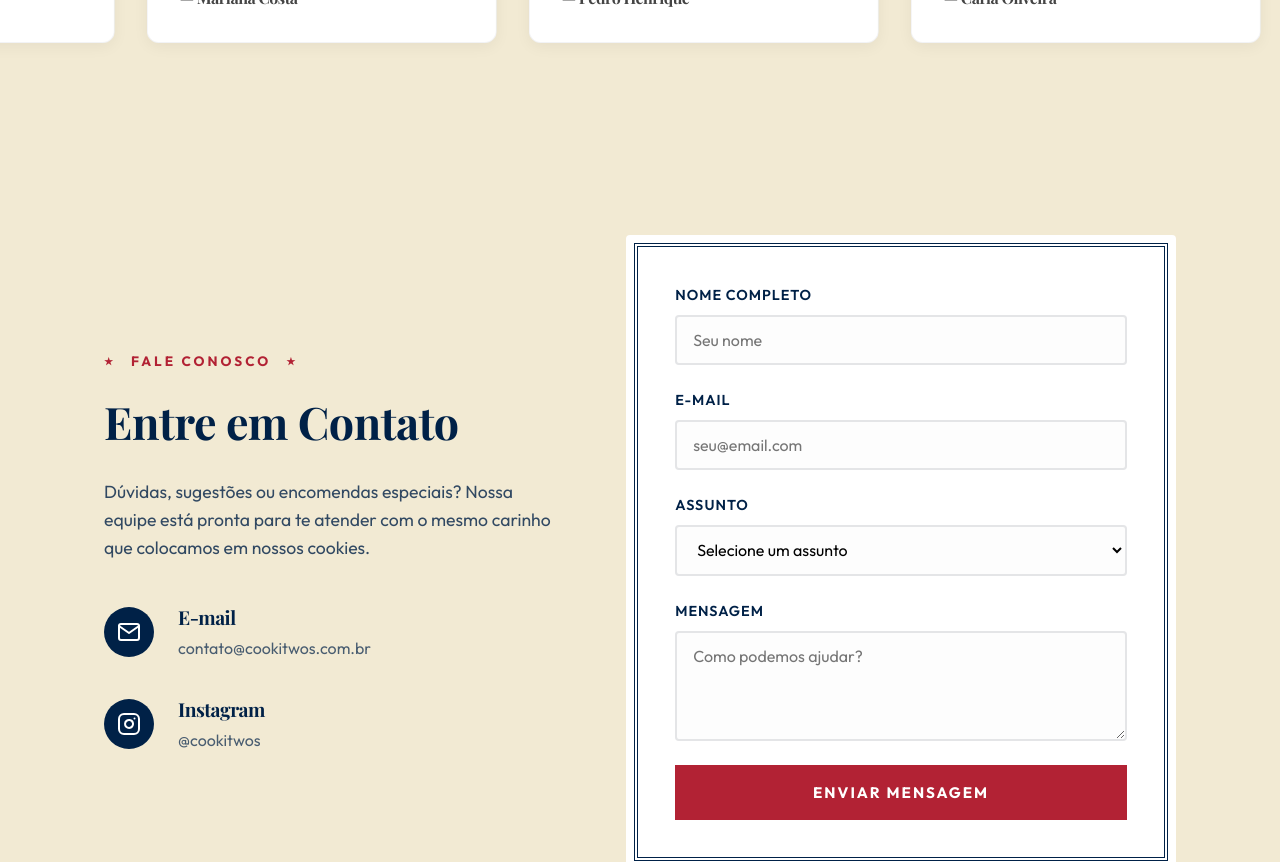
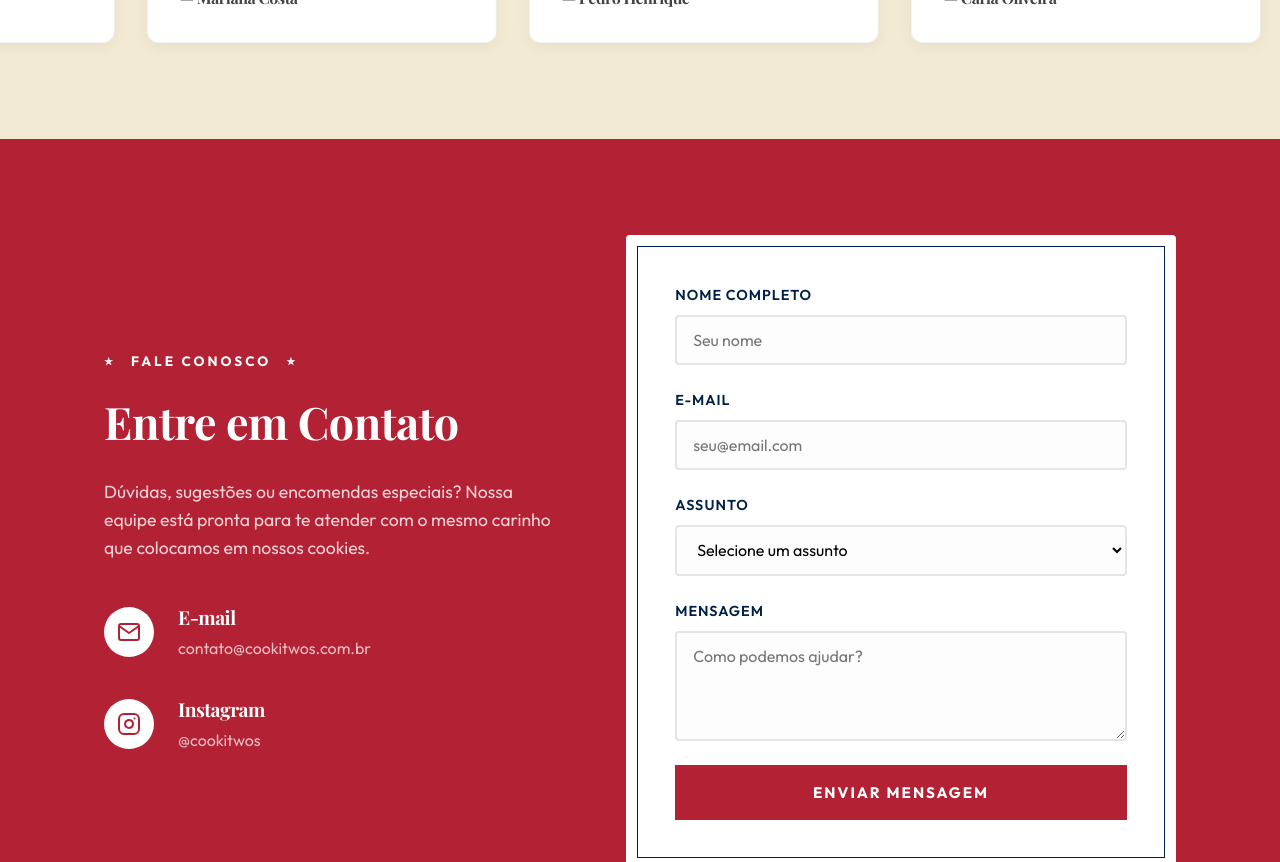
Before and after one commit to gusmcoelho/Cookitwos, a React (Vite) app: page / in a window 1280 px wide. Shown: the part 5360-6222 px from the top of the page. Built offline with nearby package versions, Linux system fonts and the light colour scheme; a web font is replaced by a local one.

Commit message:
Muda fundo do formulário para vermelho para destaque

```diff
--- a/src/components/Contact.css
+++ b/src/components/Contact.css
@@ -1,3 +1,33 @@
+.section-red {
+    background-color: var(--color-red);
+    color: white;
+}
+
+.section-red .section-title,
+.section-red .contact-subtitle,
+.section-red .contact-item h4,
+.section-red .contact-item p {
+    color: white !important;
+}
+
+.section-red .contact-icon {
+    background: white;
+    color: var(--color-red);
+}
+
+.section-red .section-tag {
+    color: white;
+}
+
+.section-red .section-tag::before,
+.section-red .section-tag::after {
+    color: white;
+}
+
+.section-red .contact-form {
+    border-color: white;
+}
+
 .contact-layout {
     display: grid;
     grid-template-columns: 1fr 1.2fr;
--- a/src/components/Contact.jsx
+++ b/src/components/Contact.jsx
@@ -51,7 +51,7 @@ const Contact = () => {
   };
 
   return (
-    <section id="contact" className="section bg-bg">
+    <section id="contact" className="section section-red">
       <div className="container">
         <div className="contact-layout">
           <div className="contact-info animate-fade-up">
```
